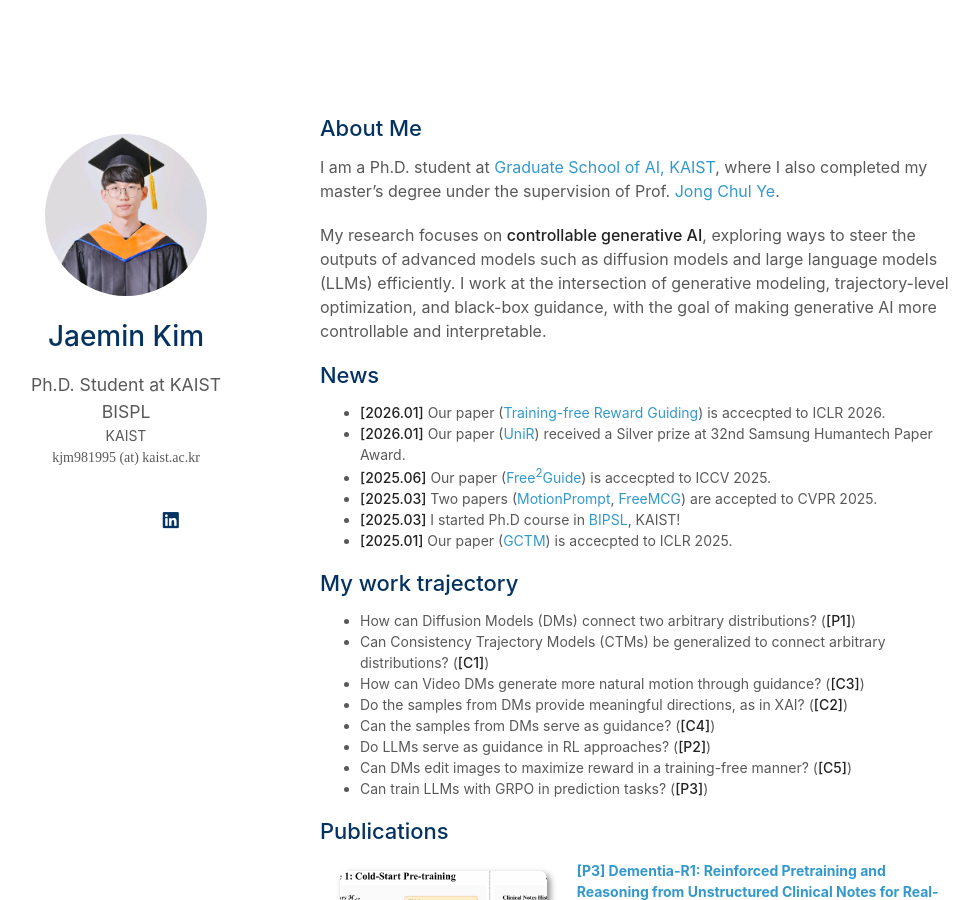
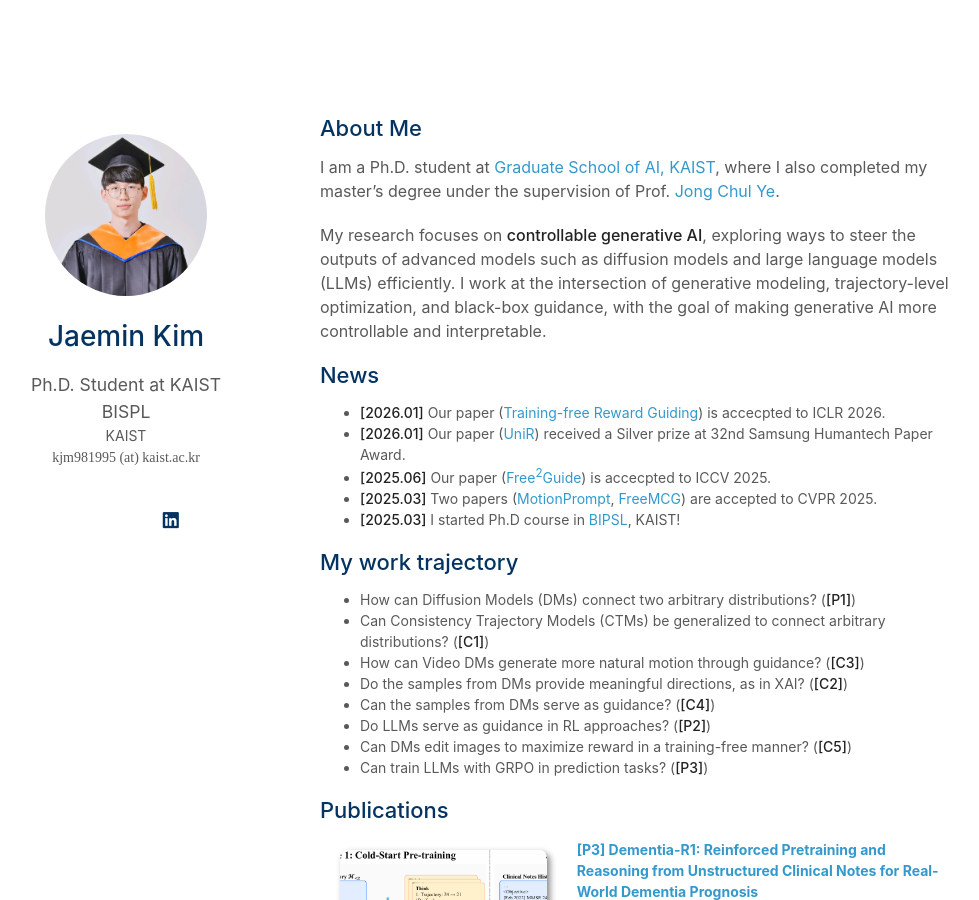
Before and after one commit to kjm981995/kjm981995.github.io, a Jekyll site: the page built from index.md, in a window 1280 px wide and 900 px high. Shown: the whole window, without its empty margins (150-1129 px from the left). Built offline with Jekyll 4.4.1, drawn with Linux system fonts in a browser that asks for light colours; a style sheet for code colours, icons or effects is not loaded; our own code applies the rules of GitHub Pages for plain Markdown files.

Commit message:
Update index.md

```diff
--- a/index.md
+++ b/index.md
@@ -19,7 +19,7 @@ My research focuses on <strong>controllable generative AI</strong>, exploring wa
 - **[2025.06]** Our paper (<a href="https://arxiv.org/abs/2411.17041">Free<sup>2</sup>Guide</a>) is accecpted to ICCV 2025.
 - **[2025.03]** Two papers (<a href="https://arxiv.org/abs/2411.15540">MotionPrompt</a>, <a href="https://arxiv.org/abs/2411.15265">FreeMCG</a>) are accepted to CVPR 2025.
 - **[2025.03]** I started Ph.D course in <a href="https://bispl.weebly.com/">BIPSL</a>, KAIST!
-- **[2025.01]** Our paper (<a href="https://arxiv.org/abs/2403.12510">GCTM</a>) is accecpted to ICLR 2025.
+<!-- - **[2025.01]** Our paper (<a href="https://arxiv.org/abs/2403.12510">GCTM</a>) is accecpted to ICLR 2025. -->
 
 ## My work trajectory
 
```
